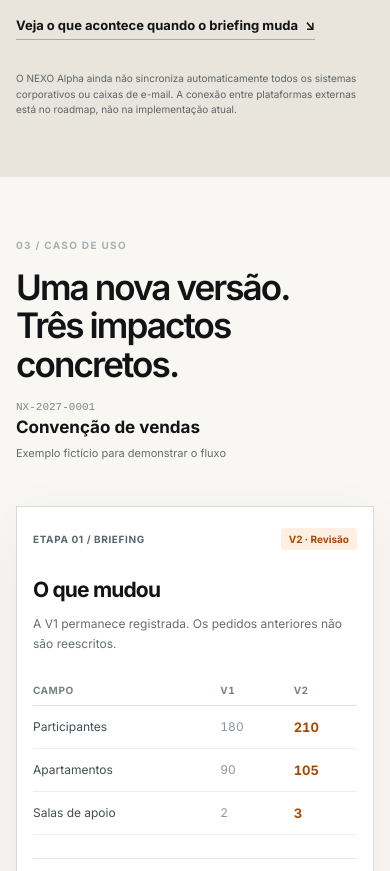
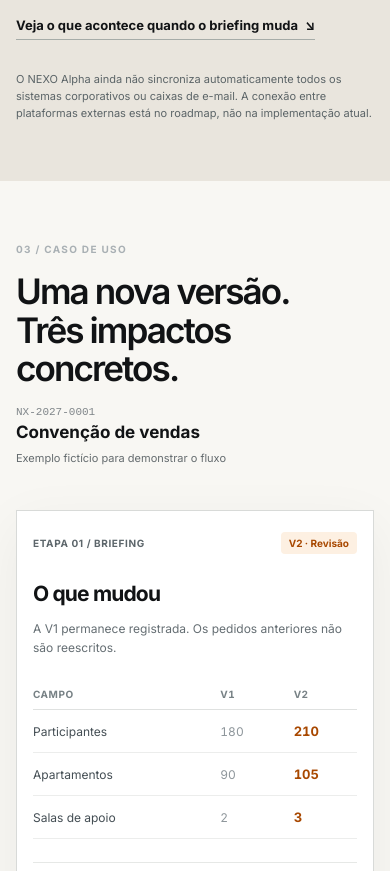
Before and after one commit to Zuma-Lab/nexoalpha, a plain HTML site: page homepage/dist/index.html in a window 390 px wide. Shown: the part 2110-2981 px from the top of the page. Drawn offline with Linux system fonts and the light colour scheme.

Commit message:
fix(a11y): aumentar legibilidade do aviso de integrações na seção de dor

```diff
--- a/homepage/dist/styles.css
+++ b/homepage/dist/styles.css
@@ -203,7 +203,7 @@ dialog::backdrop{background:#000c}
 .pain-bridge>div:last-child p{font-size:14px;line-height:1.7;color:#424B50;margin-bottom:14px}
 .pain-bridge .text-action.ink{display:inline-flex;align-items:center;gap:7px;color:#111315;font-size:13px;padding:6px 0;border-bottom:1px solid #A6ACA8}
 .pain-bridge .text-action.ink:hover{color:#93420E;border-bottom-color:#93420E}
-.pain-footnote{font-size:10px;color:#5B6467;line-height:1.55;margin-top:31px;max-width:970px}
+.pain-footnote{font-size:12px;color:#5B6467;line-height:1.55;margin-top:31px;max-width:970px}
 @media(max-width:970px){
  .pain-heading{grid-template-columns:1fr;gap:22px}
  .pain-heading>p{max-width:720px}
@@ -228,5 +228,5 @@ dialog::backdrop{background:#000c}
  .pain-consequence p{font-size:12px}
  .pain-bridge{grid-template-columns:1fr;gap:17px;padding-top:29px}
  .pain-bridge strong{font-size:26px}
- .pain-footnote{font-size:10px}
+ .pain-footnote{font-size:11px}
 }
```
